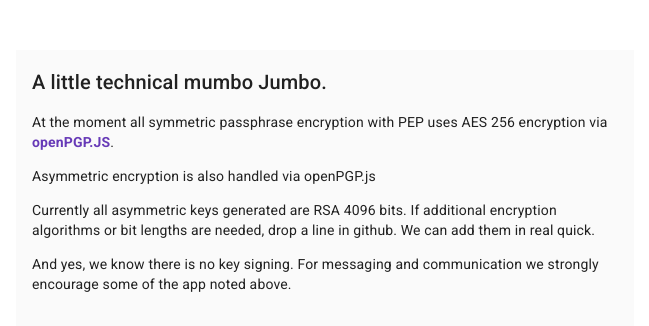
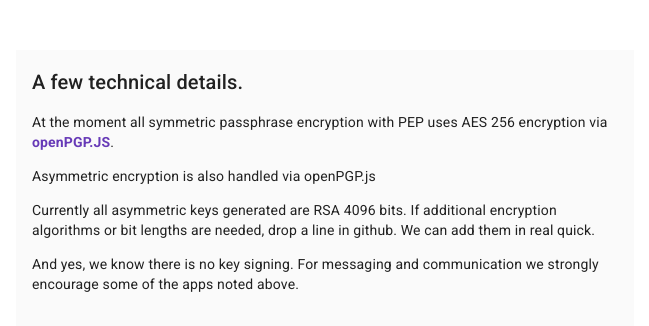
Before and after one commit to smhaley/pretty_easy_privacy, a React (Create React App) app: page / in a window 1280 px wide. Shown: the part 1217-1543 px from the top of the page, without its empty margins (280-929 px from the left). Built offline with nearby package versions, Linux system fonts and the light colour scheme.

Commit message:
remove logging and CRA images

```diff
--- a/public/index.html
+++ b/public/index.html
@@ -24,7 +24,7 @@
       work correctly both with client-side routing and a non-root public URL.
       Learn how to configure a non-root public URL by running `npm run build`.
     -->
-    <title>React App</title>
+    <title>Pretty Easy Privacy</title>
   </head>
   <body>
     <noscript>You need to enable JavaScript to run this app.</noscript>
--- a/src/components/encrypt/Encrypt.js
+++ b/src/components/encrypt/Encrypt.js
@@ -104,7 +104,6 @@ const Encrypt = () => {
     />
   );
 
-  console.log(JSON.stringify(armorTxt))
   return (
     <div>
       {alert.show && (
--- a/src/components/main/Introduction.js
+++ b/src/components/main/Introduction.js
@@ -172,7 +172,7 @@ const Introduction = (props) => {
         <div className={classes.technical}>
           <Box p={2}>
             <Typography variant="h6" gutterBottom>
-              A little technical mumbo Jumbo.
+              A few technical details.
             </Typography>
             <p>
               At the moment all symmetric passphrase encryption with PEP uses
@@ -191,7 +191,7 @@ const Introduction = (props) => {
             </p>
             <p>
               And yes, we know there is no key signing. For messaging and
-              communication we strongly encourage some of the app noted above.
+              communication we strongly encourage some of the apps noted above.
             </p>
             <br />
             <Typography variant="h6" gutterBottom>
```
Also changed, not shown: src/App.css (+0 -26 lines), public/manifest.json.
